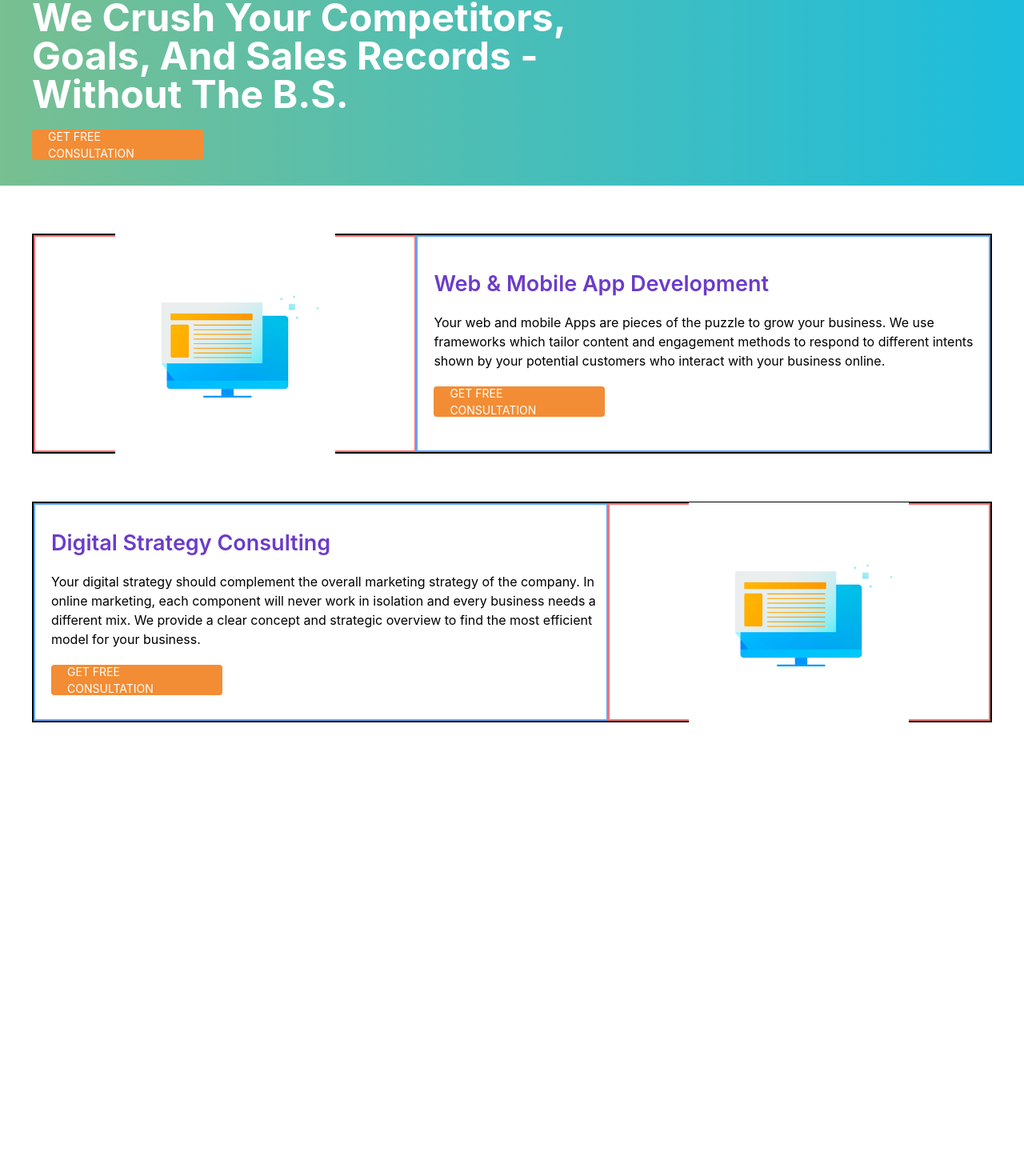
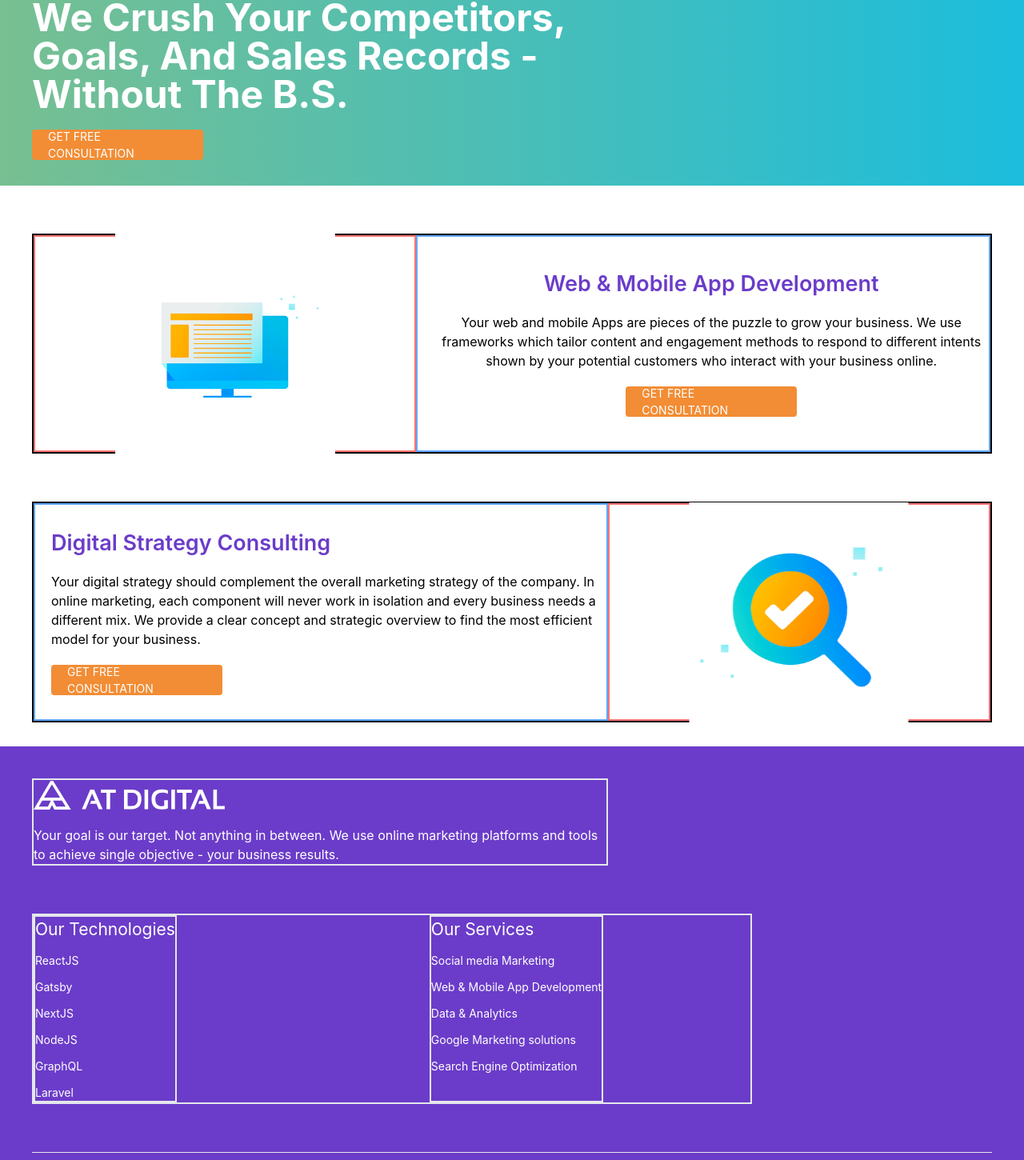
Before and after one commit to Ravindu007/AT_DIGITAL_landingPage, a React (Vite) app: page / in a window 1280 px wide. Shown: the part 591-2041 px from the top of the page at 80% size. Before the commit the page ends 2020 px from the top, so only its background shows below. Built offline with nearby package versions, Linux system fonts and the light colour scheme.

Commit message:
basic responsiveness

```diff
--- /dev/null
+++ b/src/Components/footer/Footer.jsx
@@ -0,0 +1,55 @@
+import React from 'react'
+
+const Footer = () => {
+  return (
+    <div className="footer bg-primary h-full flex flex-col gap-[60px]  px-[40px] py-[40px] text-white">
+
+      {/* row 1 */}
+      <div className="row flex flex-col md:w-[60%] gap-[20px] border-2">
+        <div className="brand-container">
+          <img src="brand.svg" alt="" />
+        </div>
+        <p>Your goal is our target. Not anything in between. We use online marketing platforms and tools to achieve single objective - your business results.</p>
+      </div>
+
+        {/* row 2 */}
+      <div className="row flex  flex-col md:flex-row gap-[40px] md:gap-[316px] w-[75%] border-2">
+
+        <div className="left border-2">
+          <ul className='flex flex-col gap-[12px]'>
+            <li className="font-semi bold text-[21px]">Our Technologies</li>
+            <li className='text-[12px] md:text-[14px]'>ReactJS</li>
+            <li className='text-[12px] md:text-[14px]'>Gatsby</li>
+            <li className='text-[12px] md:text-[14px]'>NextJS</li>
+            <li className='text-[12px] md:text-[14px]'>NodeJS</li>
+            <li className='text-[12px] md:text-[14px]'>GraphQL</li>
+            <li className='text-[12px] md:text-[14px]'>Laravel</li>
+          </ul>
+        </div>
+
+        <div className="right border-2">
+        <ul className='flex flex-col gap-[12px]'>
+            <li className="font-semi bold text-[21px]">Our Services</li>
+            <li className='text-[12px] md:text-[14px]'>Social media Marketing</li>
+            <li className='text-[12px] md:text-[14px]'>Web & Mobile App Development</li>
+            <li className='text-[12px] md:text-[14px]'>Data & Analytics</li>
+            <li className='text-[12px] md:text-[14px]'>Google Marketing solutions</li>
+            <li className='text-[12px] md:text-[14px]'>Search Engine Optimization</li>
+          </ul>
+        </div>
+      </div>
+
+
+      <div className="row">
+        <hr className='h-[10px]'/>
+        <div className='flex justify-center gap-8 text-[14px]'>
+          <p>Privacy Policy</p>
+          <p>|</p>
+          <p>Terms and Conditions</p>
+        </div>
+      </div>
+    </div>
+  )
+}
+
+export default Footer
--- a/src/Components/top_navigation/Navbar.jsx
+++ b/src/Components/top_navigation/Navbar.jsx
@@ -2,7 +2,7 @@ import React from 'react'
 
 const Navbar = () => {
   return (
-    <div className="flex justify-between items-center bg-primary text-white px-[80px] text-[14px]">
+    <div className="flex justify-between items-center bg-primary text-white text-[14px]">
       <div className="section-1">
         <div className="brand-container">
           <img src="brand.svg" alt="" />
--- a/src/Pages/Home.jsx
+++ b/src/Pages/Home.jsx
@@ -2,13 +2,14 @@ import React from 'react'
 import Navbar from '../Components/top_navigation/Navbar'
 import './Home.css'
 import Button from '../Components/button/Button'
+import Footer from '../Components/footer/Footer'
 
 const Home = () => {
   return (
-    <div className="bg-white h-[2020px] w-full">
+    <div className="bg-white w-full">
 
       {/* Navbar  */}
-      <div className="navbar h-[77px] w-full">
+      <div className="navbar w-full">
         <Navbar></Navbar>
       </div>
 
@@ -16,11 +17,11 @@ const Home = () => {
       <div className="hero-container mb-[30px]">
 
         {/* hero -image */}
-        <div className="hero-img h-[488px] w-full"></div>
+        <div className="hero-img h-[218px] md:h-[488px] w-full"></div>
         {/* hero-text */}
-        <div className="hero-bottom h-[258px] px-[40px] bg-gradient-to-l from-analogous2 to-dark pt-[24px] pb-[32px] flex flex-col gap-[20px]">
-          <div className="text-div w-[688px] h-[144px]">
-            <p className="text-[48px] font-bold leading-[48px] text-white">We Crush Your Competitors, Goals, And Sales Records - Without The B.S.</p>
+        <div className="hero-bottom w-full h-[295px] md:h-[258px] px-[20px] md:px-[40px] bg-gradient-to-l from-analogous2 to-dark  pt-[24px] pb-[32px] flex flex-col gap-[20px]">
+          <div className="text-div md:w-[688px] md:h-[144px]">
+            <p className="text-[36px] md:text-[48px] font-bold leading-[48px] text-white">We Crush Your Competitors, Goals, And Sales Records - Without The B.S.</p>
           </div>
           <div className="button-div">
             <Button></Button>
@@ -35,13 +36,15 @@ const Home = () => {
 
         {/* about-section */}
         <div className="about px-[40px] py-[30px]">
-          <div className="h-[275px] flex border-2 border-black">
-            <div className="left w-[40%] h-full flex justify-center items-center border-2 border-red-400">
+          <div className="md:h-[275px] flex flex-col md:flex-row border-2 border-black">
+
+            <div className="left md:w-[40%] h-full flex justify-center items-center border-2 border-red-400">
               <img src="about/about.svg" alt="" className='w-[275px] h-[275px]'/>
             </div>
-            <div className="right w-[60%] h-full flex flex-col justify-center gap-[20px] border-2 border-blue-400 pl-[20px]">
-              <p className="text-primary font-semibold text-[27px] leading-[33px]">Web & Mobile App Development</p>
-              <p>Your web and mobile Apps are pieces of the puzzle to grow your business. We use frameworks which tailor content and engagement methods to respond to different intents shown by your potential customers who interact with your business online.</p>
+
+            <div className="right md:w-[60%] h-full flex flex-col justify-center items-center gap-[20px] border-2 border-blue-400 pl-[20px]">
+              <p className="text-primary font-semibold text-[27px] leading-[33px] text-center">Web & Mobile App Development</p>
+              <p className='text-[16px] text-center'>Your web and mobile Apps are pieces of the puzzle to grow your business. We use frameworks which tailor content and engagement methods to respond to different intents shown by your potential customers who interact with your business online.</p>
               <Button></Button>
             </div>
           </div>
@@ -50,14 +53,28 @@ const Home = () => {
 
         {/* contact-section */}
         <div className="contact px-[40px] py-[30px]">
-          <div className="h-[276px] flex border-2 border-black">
-          <div className="left w-[60%] h-full flex flex-col justify-center gap-[20px] border-2 border-blue-400 pl-[20px]">
+          <div className="md:h-[276px] flex flex-col md:flex-row border-2 border-black">
+
+            {/* desktop view */}
+            <div className="left hidden md:flex md:w-[60%] h-full flex-col justify-center gap-[20px] border-2 border-blue-400 pl-[20px]">
               <p className="text-primary font-semibold text-[27px] leading-[33px]">Digital Strategy Consulting</p>
               <p>Your digital strategy should complement the overall marketing strategy of the company. In online marketing, each component will never work in isolation and every business needs a different mix. We provide a clear concept and strategic overview to find the most efficient model for your business.</p>
               <Button></Button>
             </div>
-            <div className="right w-[40%] h-full flex justify-center items-center border-2 border-red-400">
-              <img src="about/about.svg" alt="" className='w-[275px] h-[275px]'/>
+            <div className="right hidden md:flex md:w-[40%] h-full justify-center items-center border-2 border-red-400">
+              <img src="contact/contact.svg" alt="" className='w-[275px] h-[275px]'/>
+            </div>
+
+            {/* mobile view */}
+            <div className="flex md:hidden right md:w-[40%] h-full justify-center items-center border-2 border-red-400">
+              <img src="contact/contact.svg" alt="" className='w-[275px] h-[275px]'/>
+            </div>
+            <div className="flex md:hidden left md:w-[60%] h-full flex-col justify-center gap-[20px] border-2 border-blue-400 pl-[20px]">
+              <p className="text-primary font-semibold text-[27px] leading-[33px] text-center">Digital Strategy Consulting</p>
+              <p className='text-[16px] text-center'>Your digital strategy should complement the overall marketing strategy of the company. In online marketing, each component will never work in isolation and every business needs a different mix. We provide a clear concept and strategic overview to find the most efficient model for your business.</p>
+              <div className="button-div flex justify-center">
+                <Button></Button>
+              </div>
             </div>
           </div>
         </div>
@@ -67,7 +84,9 @@ const Home = () => {
 
 
 
-      <div className="footer"></div>
+      <div className="footer-container h-auto w-full">
+        <Footer></Footer>
+      </div>
     </div>
   )
 }
```
